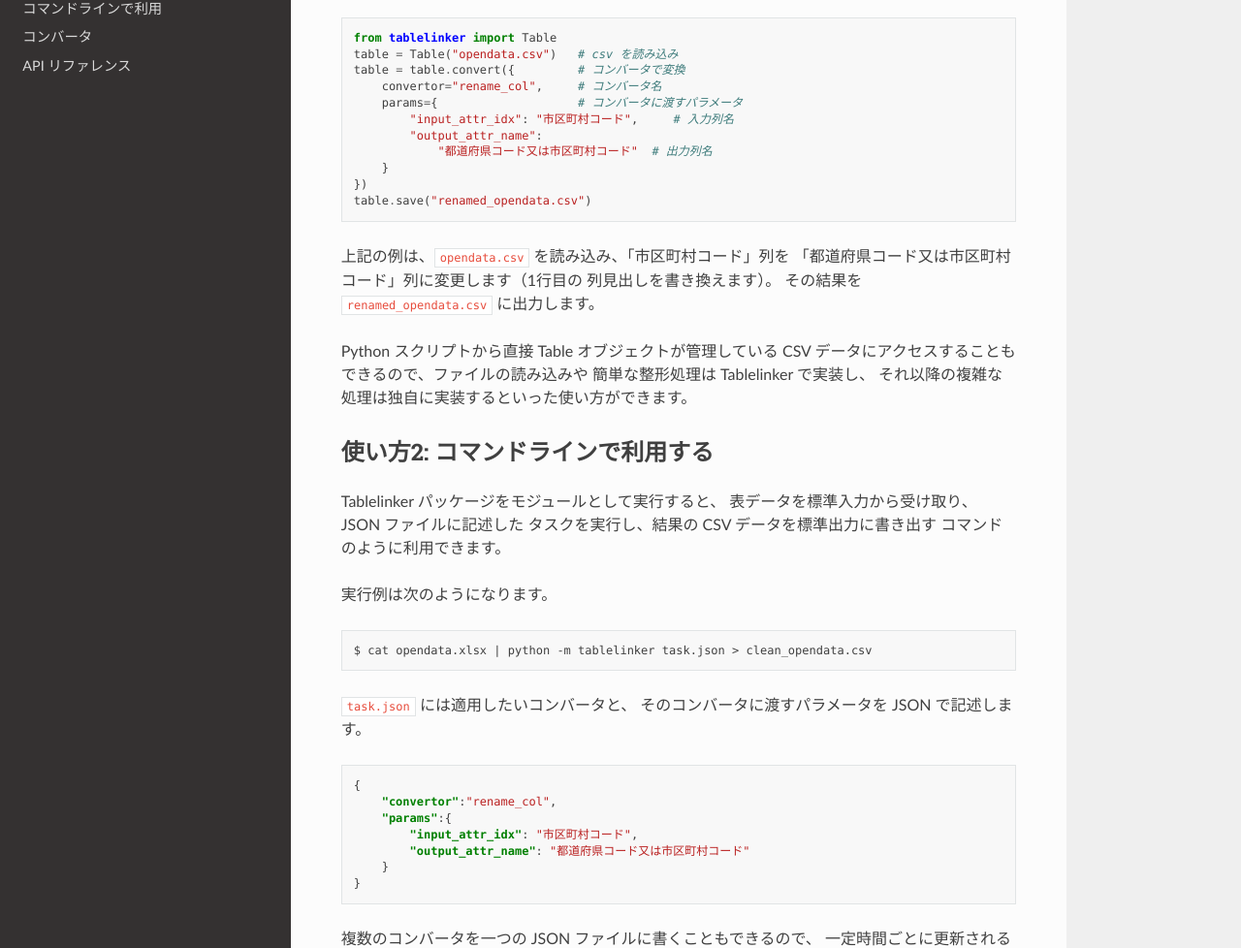
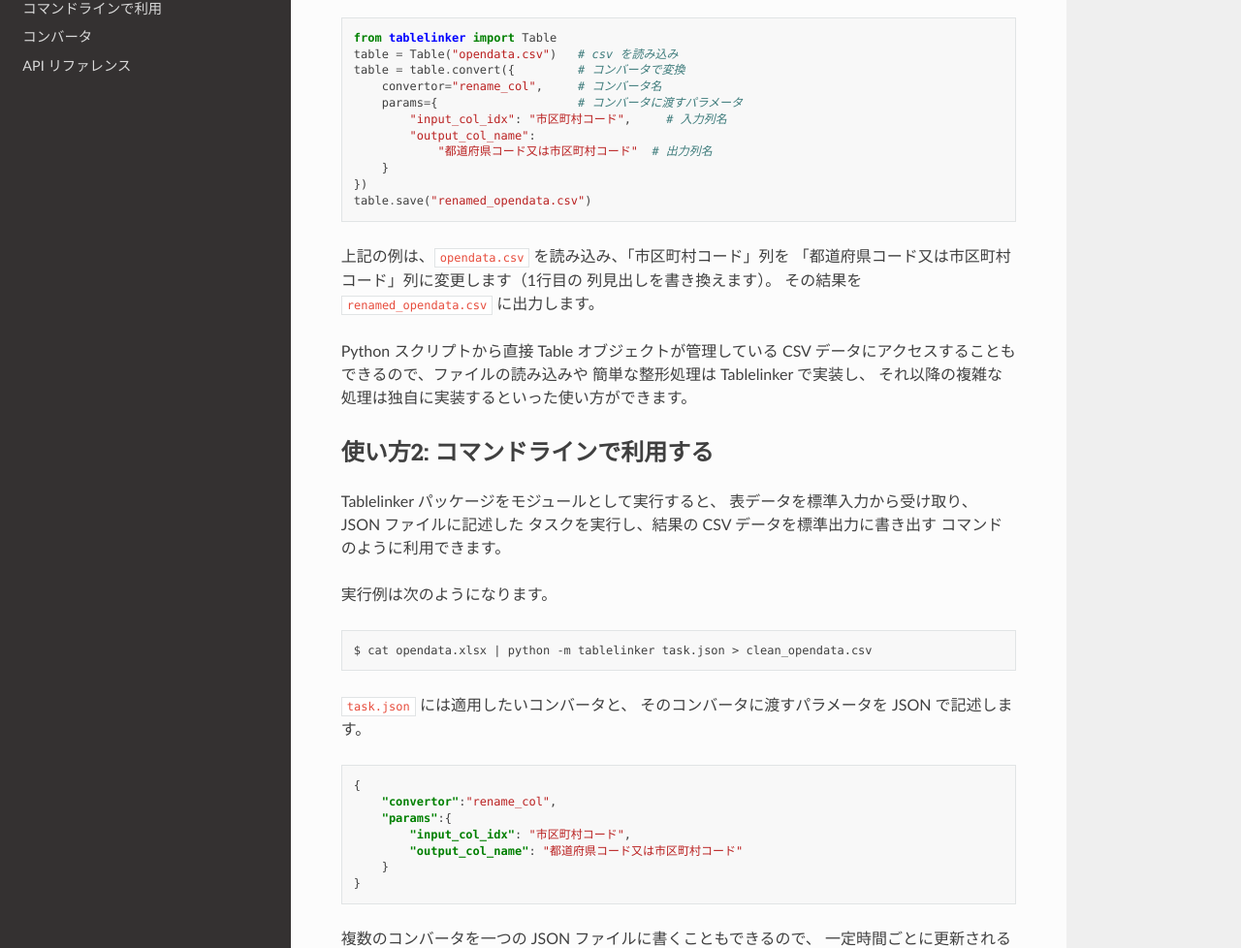
Before and after one commit to InfoProto/tablelinker-lib, a Sphinx documentation site: the page built from docs/quick_start.rst, in a window 1280 px wide and 1400 px high. Shown: the part 329-1307 px from the top of the window at 97% size. Built offline with Sphinx 7.4.7 and the Read the Docs theme 2.0.0, drawn with Linux system fonts in a browser that asks for light colours.

Commit message:
修正漏れ。

```diff
--- a/docs/quick_start.rst
+++ b/docs/quick_start.rst
@@ -18,8 +18,8 @@
     table = table.convert({         # コンバータで変換
         convertor="rename_col",     # コンバータ名
         params={                    # コンバータに渡すパラメータ
-            "input_attr_idx": "市区町村コード",     # 入力列名
-            "output_attr_name":
+            "input_col_idx": "市区町村コード",     # 入力列名
+            "output_col_name":
                 "都道府県コード又は市区町村コード"  # 出力列名
         }
     })
@@ -56,8 +56,8 @@
     {
         "convertor":"rename_col",
         "params":{
-            "input_attr_idx": "市区町村コード",
-            "output_attr_name": "都道府県コード又は市区町村コード"
+            "input_col_idx": "市区町村コード",
+            "output_col_name": "都道府県コード又は市区町村コード"
         }
     }
 
```
